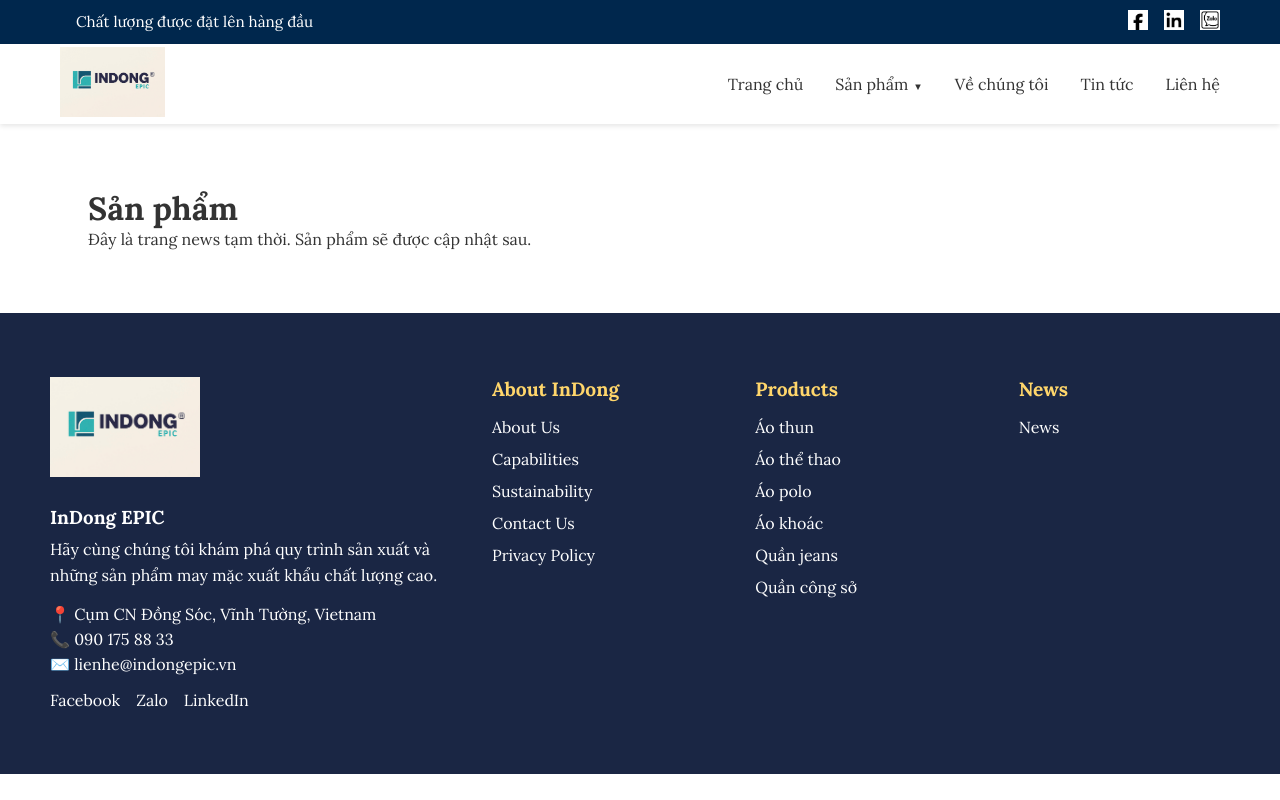
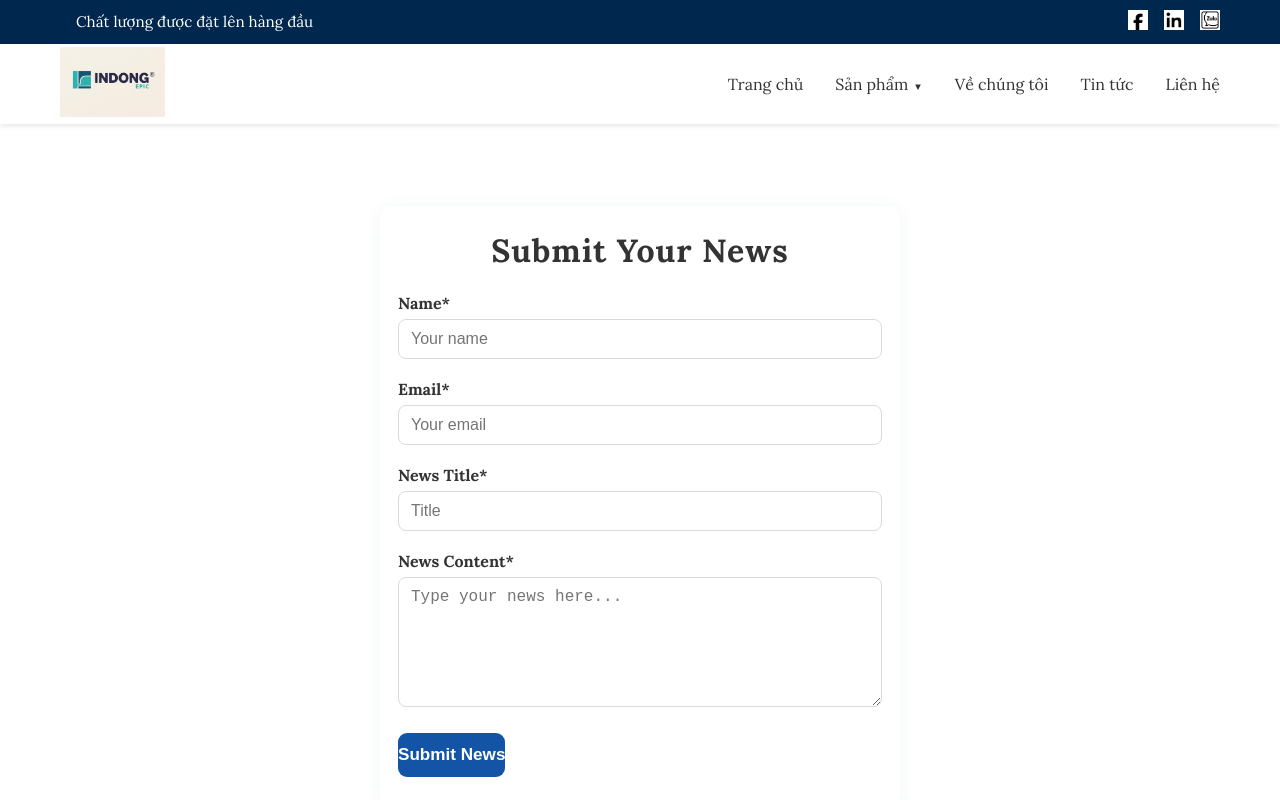
Before and after one commit to NgcThang/train, a React (Create React App) app: page /news in a window 1280 px wide. Shown: the top 800 px of the page. Built offline with nearby package versions, Linux system fonts and the light colour scheme.

Commit message:
try gg stylesheet

```diff
--- a/src/pages/ContactPage.js
+++ b/src/pages/ContactPage.js
@@ -1,62 +1,54 @@
-import React, { useState, useRef } from 'react';
-import '../styles/pages/contact.css';
-import heroImg from '../assets/images/contact-hero.jpg';
-import bottomImg from '../assets/images/contact-bottom.jpg';
+import React, { useState } from "react";
+import "../styles/pages/contact.css";
+import heroImg from "../assets/images/contact-hero.jpg";
+import bottomImg from "../assets/images/contact-bottom.jpg";
+
+const YOUR_SCRIPT_URL = "https://script.google.com/macros/s/AKfycbwn4cIHusCrzDzHzF3rhz4jjZLED7z2XaGbTNQwu1sYKCmgU_-daYacwKrOs_nQSx52wA/exec";
 
 export default function ContactPage() {
   const [form, setForm] = useState({
-    firstName: '',
-    lastName: '',
-    email: '',
-    country: '',
-    phone: '',
-    subject: '',
-    message: ''
+    firstName: "",
+    lastName: "",
+    email: "",
+    country: "",
+    phone: "",
+    subject: "",
+    message: "",
   });
-  const [errors, setErrors] = useState({});
-  const [showThankYou, setShowThankYou] = useState(false);
-  const timeoutRef = useRef(null);
+  const [status, setStatus] = useState("");
 
-  function validate() {
-    let newErrors = {};
-    if (!form.email.trim()) newErrors.email = "Please complete this required field.";
-    if (!form.country.trim()) newErrors.country = "Please complete this required field.";
-    if (!form.subject.trim()) newErrors.subject = "Please complete this required field.";
-    return newErrors;
-  }
+  const handleChange = (e) => {
+    setForm({ ...form, [e.target.name]: e.target.value });
+  };
 
-  function handleChange(e) {
-    setForm({ ...form, [e.target.name]: e.target.value });
-    setErrors({ ...errors, [e.target.name]: undefined });
-  }
-
-  async function handleSubmit(e) {
+  const handleSubmit = async (e) => {
     e.preventDefault();
-    const newErrors = validate();
-    if (Object.keys(newErrors).length > 0) {
-      setErrors(newErrors);
+    setStatus("Đang gửi...");
+    if (!form.email || !form.country || !form.subject) {
+      setStatus("Vui lòng điền đủ các trường bắt buộc.");
       return;
     }
-    // Submit to Formspree
-    const formData = new FormData();
-    Object.keys(form).forEach(key => formData.append(key, form[key]));
-    await fetch("https://formspree.io/f/mblkgqjq", {
-      method: "POST",
-      body: formData,
-      headers: { 'Accept': 'application/json' }
-    });
-    setShowThankYou(true);
-    setForm({
-      firstName: '', lastName: '', email: '', country: '',
-      phone: '', subject: '', message: ''
-    });
-    timeoutRef.current = setTimeout(() => setShowThankYou(false), 10000);
-  }
-
-  function handleCloseThankYou() {
-    setShowThankYou(false);
-    clearTimeout(timeoutRef.current);
-  }
+    try {
+      await fetch(YOUR_SCRIPT_URL, {
+        method: "POST",
+        mode: "no-cors",
+        headers: { "Content-Type": "application/json" },
+        body: JSON.stringify(form),
+      });
+      setStatus("Đã gửi thành công!");
+      setForm({
+        firstName: "",
+        lastName: "",
+        email: "",
+        country: "",
+        phone: "",
+        subject: "",
+        message: "",
+      });
+    } catch (err) {
+      setStatus("Có lỗi, vui lòng thử lại!");
+    }
+  };
 
   return (
     <div className="contact-wrapper">
@@ -65,112 +57,53 @@ export default function ContactPage() {
 
       {/* Content Section */}
       <section className="contact-content">
+        {/* Left Intro Text */}
         <div className="contact-info">
-          <h2>Let’s Talk</h2>
-          <p>Whether you have questions about our services, need a quote, or just want to say hello, our team is ready to help. Fill out the form and we’ll be in touch shortly.</p>
-          <p>We are always open to discuss new projects, creative ideas or opportunities to be part of your vision.</p>
-          <div className="company-details">
-            <p><strong>INDONG EPIC COMPANY LIMITED</strong></p>
-            <p>📍 Cụm CN Đồng Sóc, Vĩnh Tường, Việt Nam</p>
-            <p>📞 090 175 88 33</p>
-            <p>📧 lienhe@indongepic.vn</p>
-            <p>Facebook | Zalo | LinkedIn</p>
-          </div>
+          {/* ... giữ nguyên phần giới thiệu ... */}
         </div>
-
+        {/* Right Form */}
         <form className="contact-form" onSubmit={handleSubmit} autoComplete="off">
+          {/* ... input fields giữ nguyên, chỉ đổi value & onChange ... */}
           <div className="form-row">
             <div className="form-group">
-              <label htmlFor="firstName">First Name</label>
-              <input type="text" id="firstName" name="firstName" value={form.firstName} onChange={handleChange} />
+              <label>First Name</label>
+              <input name="firstName" value={form.firstName} onChange={handleChange} />
             </div>
             <div className="form-group">
-              <label htmlFor="lastName">Last Name</label>
-              <input type="text" id="lastName" name="lastName" value={form.lastName} onChange={handleChange} />
+              <label>Last Name</label>
+              <input name="lastName" value={form.lastName} onChange={handleChange} />
             </div>
           </div>
-
           <div className="form-row">
             <div className="form-group">
-              <label htmlFor="email">Email<span style={{ color: 'red' }}>*</span></label>
-              <input
-                type="email"
-                id="email"
-                name="email"
-                value={form.email}
-                onChange={handleChange}
-                required
-              />
-              {errors.email && <div className="form-error">{errors.email}</div>}
+              <label>Email*</label>
+              <input name="email" value={form.email} onChange={handleChange} required />
             </div>
             <div className="form-group">
-              <label htmlFor="country">Country/Region<span style={{ color: 'red' }}>*</span></label>
-              <input
-                type="text"
-                id="country"
-                name="country"
-                value={form.country}
-                onChange={handleChange}
-                required
-              />
-              {errors.country && <div className="form-error">{errors.country}</div>}
+              <label>Country/Region*</label>
+              <input name="country" value={form.country} onChange={handleChange} required />
             </div>
           </div>
-
           <div className="form-row">
             <div className="form-group">
-              <label htmlFor="phone">Phone Number</label>
-              <input
-                type="tel"
-                id="phone"
-                name="phone"
-                value={form.phone}
-                onChange={handleChange}
-              />
+              <label>Phone Number</label>
+              <input name="phone" value={form.phone} onChange={handleChange} />
             </div>
             <div className="form-group">
-              <label htmlFor="subject">Inquiry Subject<span style={{ color: 'red' }}>*</span></label>
-              <input
-                type="text"
-                id="subject"
-                name="subject"
-                value={form.subject}
-                onChange={handleChange}
-                required
-              />
-              {errors.subject && <div className="form-error">{errors.subject}</div>}
+              <label>Inquiry Subject*</label>
+              <input name="subject" value={form.subject} onChange={handleChange} required />
             </div>
           </div>
-
           <div className="form-group full-width">
-            <label htmlFor="message">Message</label>
-            <textarea
-              id="message"
-              name="message"
-              rows="4"
-              value={form.message}
-              onChange={handleChange}
-            />
+            <label>Message</label>
+            <textarea name="message" rows="4" value={form.message} onChange={handleChange} />
           </div>
-
           <button type="submit">Submit</button>
+          {status && <div className="form-status">{status}</div>}
         </form>
       </section>
-
       {/* Bottom Image */}
       <div className="contact-bottom" style={{ backgroundImage: `url(${bottomImg})` }} />
-
-      {/* Thank You Overlay Popup (LUÔN ĐẶT Ở NGOÀI CÙNG) */}
-      {showThankYou && (
-        <div className="thankyou-overlay">
-          <div className="thankyou-popup">
-            <h2>Thank you!</h2>
-            <div>Your message has been submitted.<br />We will contact you soon.</div>
-            <button onClick={handleCloseThankYou}>Back to contact page</button>
-            <div style={{ fontSize: "0.97rem", color: "#666", marginTop: 8 }}>You’ll be redirected after 10 seconds.</div>
-          </div>
-        </div>
-      )}
     </div>
   );
 }
--- a/src/pages/NewsPage.js
+++ b/src/pages/NewsPage.js
@@ -1,10 +1,125 @@
-import React from 'react';
+import React, { useState } from 'react';
+import '../styles/pages/news.css';
 
 export default function NewsPage() {
+  const [form, setForm] = useState({
+    name: '',
+    email: '',
+    title: '',
+    content: ''
+  });
+  const [errors, setErrors] = useState({});
+  const [loading, setLoading] = useState(false);
+  const [showThankYou, setShowThankYou] = useState(false);
+
+  // Google Apps Script endpoint cho News
+  const NEWS_SCRIPT_URL = 'https://script.google.com/macros/s/AKfycbwOJRg5RJrg5IkX03NEw9Gts4A-pP1tduzHs8fXBL1AlGDtfyirBD1mPhIaJBSKk9Nv/exec';
+
+  const validate = () => {
+    let err = {};
+    if (!form.name.trim()) err.name = "Please enter your name.";
+    if (!form.email.trim()) err.email = "Please enter your email.";
+    if (!form.title.trim()) err.title = "Please enter the news title.";
+    if (!form.content.trim()) err.content = "Please enter the news content.";
+    setErrors(err);
+    return Object.keys(err).length === 0;
+  };
+
+  const handleChange = e => {
+    setForm({ ...form, [e.target.name]: e.target.value });
+    setErrors({ ...errors, [e.target.name]: "" });
+  };
+
+  const handleSubmit = async (e) => {
+    e.preventDefault();
+    if (!validate()) return;
+    setLoading(true);
+
+    try {
+      const response = await fetch(NEWS_SCRIPT_URL, {
+        method: "POST",
+        headers: { "Content-Type": "application/json" },
+        body: JSON.stringify(form)
+      });
+      const result = await response.json();
+      if (result.result === "success") {
+        setShowThankYou(true);
+        setForm({ name: '', email: '', title: '', content: '' });
+        setTimeout(() => setShowThankYou(false), 7000);
+      } else {
+        alert("There was an error. Please try again.");
+      }
+    } catch {
+      alert("There was an error. Please try again.");
+    }
+    setLoading(false);
+  };
+
   return (
-    <div style={{ padding: '2rem' }}>
-      <h1>Sản phẩm</h1>
-      <p>Đây là trang news tạm thời. Sản phẩm sẽ được cập nhật sau.</p>
+    <div className="news-page-container">
+      <h1 className="news-title">Submit Your News</h1>
+      <form className="news-form" onSubmit={handleSubmit} autoComplete="off">
+        <div className="news-form-group">
+          <label>Name*</label>
+          <input
+            type="text"
+            name="name"
+            value={form.name}
+            onChange={handleChange}
+            placeholder="Your name"
+            disabled={loading}
+          />
+          {errors.name && <span className="form-error">{errors.name}</span>}
+        </div>
+        <div className="news-form-group">
+          <label>Email*</label>
+          <input
+            type="email"
+            name="email"
+            value={form.email}
+            onChange={handleChange}
+            placeholder="Your email"
+            disabled={loading}
+          />
+          {errors.email && <span className="form-error">{errors.email}</span>}
+        </div>
+        <div className="news-form-group">
+          <label>News Title*</label>
+          <input
+            type="text"
+            name="title"
+            value={form.title}
+            onChange={handleChange}
+            placeholder="Title"
+            disabled={loading}
+          />
+          {errors.title && <span className="form-error">{errors.title}</span>}
+        </div>
+        <div className="news-form-group">
+          <label>News Content*</label>
+          <textarea
+            name="content"
+            value={form.content}
+            onChange={handleChange}
+            placeholder="Type your news here..."
+            rows={6}
+            disabled={loading}
+          />
+          {errors.content && <span className="form-error">{errors.content}</span>}
+        </div>
+        <button type="submit" className="news-submit-btn" disabled={loading}>
+          {loading ? "Submitting..." : "Submit News"}
+        </button>
+      </form>
+
+      {showThankYou && (
+        <div className="news-thankyou-overlay">
+          <div className="news-thankyou-popup">
+            <h2>Thank you!</h2>
+            <p>Your news has been submitted successfully.</p>
+          </div>
+        </div>
+      )}
     </div>
   );
 }
--- /dev/null
+++ b/src/styles/pages/news.css
@@ -0,0 +1,99 @@
+.news-page-container {
+  max-width: 520px;
+  margin: 50px auto 60px auto;
+  padding: 24px 18px 32px 18px;
+  background: #fff;
+  border-radius: 14px;
+  box-shadow: 0 2px 16px rgba(100,130,160,0.09);
+}
+.news-title {
+  text-align: center;
+  margin-bottom: 22px;
+  font-size: 2rem;
+  font-weight: bold;
+  letter-spacing: 1px;
+}
+
+.news-form-group {
+  margin-bottom: 20px;
+  display: flex;
+  flex-direction: column;
+}
+
+.news-form-group label {
+  font-weight: 600;
+  margin-bottom: 6px;
+}
+
+.news-form-group input,
+.news-form-group textarea {
+  border: 1px solid #dadada;
+  border-radius: 8px;
+  padding: 10px 12px;
+  font-size: 1rem;
+  outline: none;
+  transition: border 0.2s;
+}
+
+.news-form-group input:focus,
+.news-form-group textarea:focus {
+  border: 1.5px solid #1454A6;
+}
+
+.form-error {
+  color: #f44336;
+  margin-top: 4px;
+  font-size: 0.97em;
+  font-weight: 500;
+}
+
+.news-submit-btn {
+  background: #1454A6;
+  color: #fff;
+  padding: 12px 0;
+  font-size: 1.07rem;
+  border: none;
+  border-radius: 9px;
+  cursor: pointer;
+  font-weight: 600;
+  transition: background 0.16s;
+  margin-top: 6px;
+}
+.news-submit-btn:disabled {
+  background: #c1d5ef;
+  cursor: not-allowed;
+}
+
+/* Thank you popup overlay */
+.news-thankyou-overlay {
+  position: fixed;
+  inset: 0;
+  z-index: 199;
+  background: rgba(0,0,0,0.12);
+  display: flex;
+  align-items: center;
+  justify-content: center;
+}
+.news-thankyou-popup {
+  background: #fff;
+  padding: 36px 40px;
+  border-radius: 14px;
+  box-shadow: 0 2px 14px rgba(40,40,70,0.12);
+  text-align: center;
+  max-width: 350px;
+}
+
+@media (max-width: 600px) {
+  .news-page-container {
+    max-width: 98vw;
+    margin: 22px auto;
+    padding: 10px 3vw 22px 3vw;
+  }
+  .news-title {
+    font-size: 1.35rem;
+  }
+  .news-thankyou-popup {
+    padding: 30px 10px;
+    max-width: 94vw;
+  }
+}
```
Also changed, not shown: public/admin/config.yml (deleted, +0 -21 lines), public/admin/index.html (deleted, +0 -12 lines), 2 other files (tests, documents, lock files or other folders).
